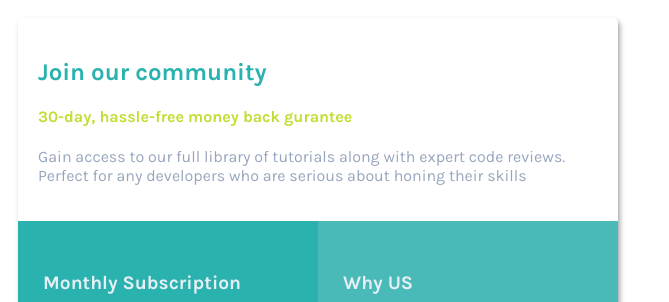
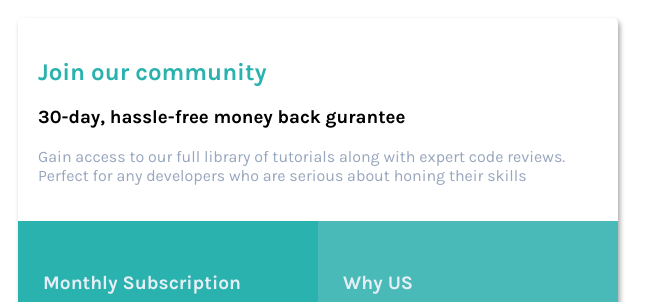
Before and after one commit to JustRhidwan/Frontend-Mentor-challenge, a plain HTML site: page index.html in a window 1280 px wide. Shown: the top 302 px of the page, without its empty margins (0-669 px from the left). Drawn offline with Linux system fonts and the light colour scheme.

Commit message:
Update index.html

```diff
--- a/index.html
+++ b/index.html
@@ -1,5 +1,8 @@
-<html>
-    <head>
+<!DOCTYPE html>
+<html lang="en">
+<head>
+    <meta charset="UTF-8">
+    <meta name="viewport" content="width=device-width, initial-scale=1.0">
       <title>Pricing card</title>
       <link rel="preconnect" href="https://fonts.googleapis.com">
       <link rel="preconnect" href="https://fonts.gstatic.com" crossorigin>
@@ -10,7 +13,7 @@
       <div class="container">
       <div class="top">
       <h2>Join our community</h2>
-      <h4>30-day, hassle-free money back gurantee</h4>
+      <h3>30-day, hassle-free money back gurantee</h3>
       <p>Gain access to our full library of tutorials along with expert code reviews. Perfect for any developers who are serious about honing their skills</p>
       </div>
 
```
